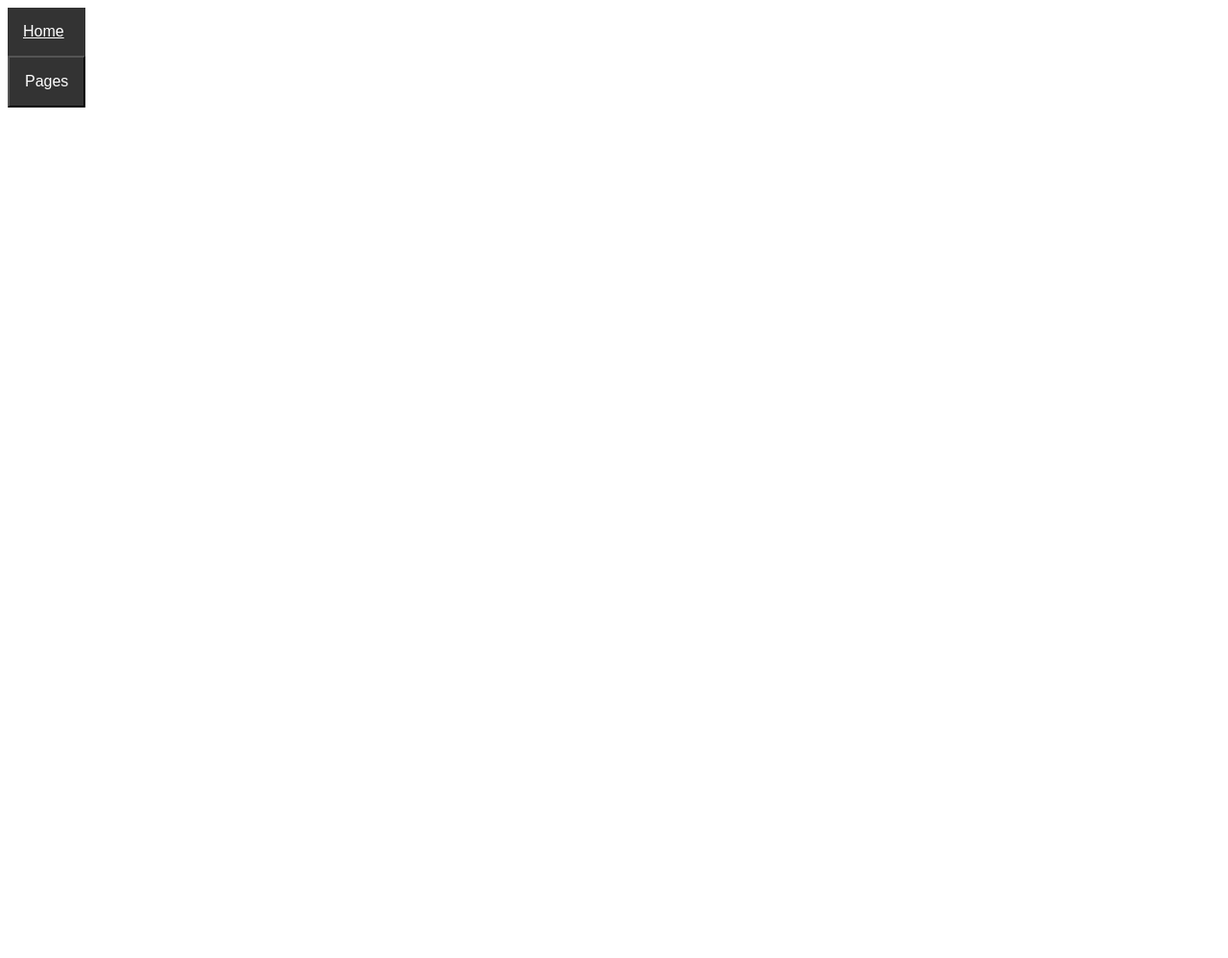
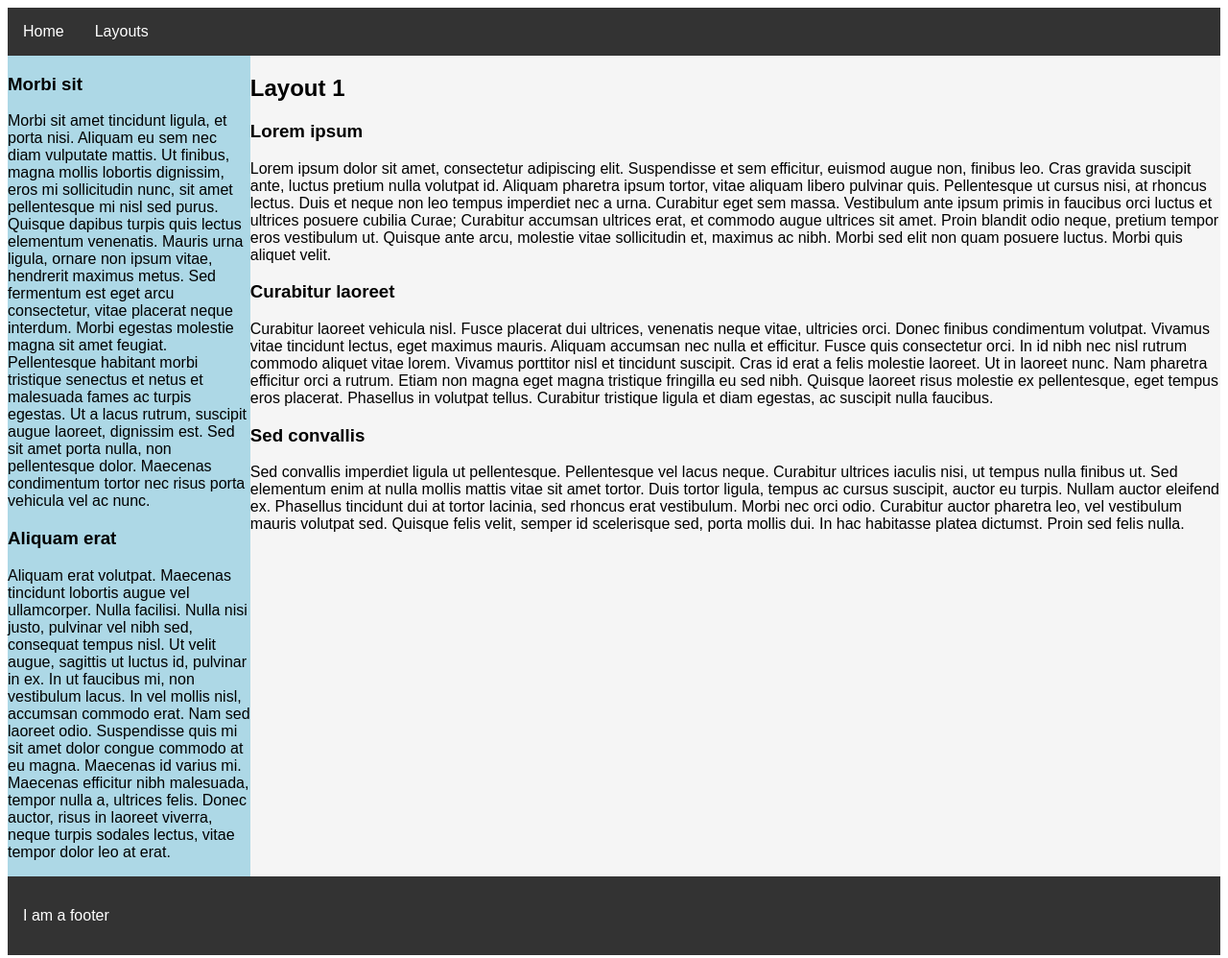
Before and after one commit to Pharakture/comp1950, a plain HTML site: page hw3/page1.html in a window 1280 px wide. Shown: the whole page at 96% size. Before the commit the page ends 800 px from the top, so only its background shows below. Drawn offline with Linux system fonts and the light colour scheme; files that its build step writes are made by us from their sources; files whose address does not match are found by name.

Commit message:
layout 1

```diff
--- a/css/hw3style.css
+++ b/css/hw3style.css
@@ -1,49 +1,78 @@
 body {
 	font-family: sans-serif;
+	background-color: white;
 }
 
-nav {
-	overflow: hidden;
-	float: left;
-	position: relative;
-	display: block;
+.wrapper {
+	background-color: whitesmoke;
 }
 
-nav:hover .dropcontent {
-	display: block;
+#left {
+	float: left;
+	width: 20%;
+	background-color: lightblue;
 }
 
-nav:hover .dropbtn {
-	background-color: dodgerblue;
+
+nav {
+    overflow: hidden;
+    background-color: #333;
+    font-family: sans-serif;
 }
 
 nav a {
-	background-color: #333;
-	color: white;
-	display: block;
-	padding: 1em;
+    float: left;
+    font-size: 100%;
+    color: white;
+    text-align: center;
+    padding: 1em;
+    text-decoration: none;
 }
 
-.dropbtn {
-	background-color: #333;
+footer {
+	clear: both;
 	color: white;
 	padding: 1em;
-	font-size: 100%;
-}
-
-.dropcontent {
-	display: none;
-	position: absolute;
 	background-color: #333;
 }
 
-.dropcontent a {
-	background-color: #333;
-	color: white;
-	display: block;
+.dropdown {
+    float: left;
+    overflow: hidden;
 }
 
-/* Change color of dropdown links on hover */
-.dropdowncontent a:hover {
-	background-color: #f1f1f1
+.dropdown .dropbtn {
+    font-size: 100%;
+    border: none;
+    outline: none;
+    color: white;
+    padding: 1em;
+    background-color: inherit;
 }
+
+nav a:hover, .dropdown:hover .dropbtn {
+    background-color: dodgerblue;
+}
+
+.dropdown-content {
+    display: none;
+    position: absolute;
+    background-color: #f9f9f9;
+}
+
+.dropdown-content a {
+    float: none;
+    color: black;
+    padding: 1em;
+    text-decoration: none;
+    display: block;
+    text-align: left;
+}
+
+.dropdown-content a:hover {
+    background-color: #ddd;
+}
+
+.dropdown:hover .dropdown-content {
+    display: block;
+}
--- a/hw3/page1.html
+++ b/hw3/page1.html
@@ -10,11 +10,6 @@
 	<script src="../js/jquery-3.2.1.min.js"></script>
 
 	<link rel="stylesheet" title="Default" href="css/style.css">
-
-	<!--[if lt IE 9]>
-	<script src="js/html5shiv.js"></script>
-	<![endif]-->
-
 	<title>Layout 1</title>
 </head>
 
@@ -23,14 +18,49 @@
 
 		<nav>
 			<a href="../index.html">Home</a>
-			<button class="dropbtn">Pages</button>
-			<div class="dropcontent">
-				<a href="page1.html">Layout 1</a>
-				<a href="page2.html">Layout 2</a>
-				<a href="page3.html">Layout 3</a>
+			<div class="dropdown">
+				<button class="dropbtn">Layouts</button>
+				<div class="dropdown-content">
+					<a href="page1.html">Layout 1</a>
+					<a href="page2.html">Layout 2</a>
+					<a href="page3.html">Layout 3</a>
+				</div>
 			</div>
 		</nav>
 
+		<div id="left">
+			<section>
+				<h3>Morbi sit</h3>
+				<p>Morbi sit amet tincidunt ligula, et porta nisi. Aliquam eu sem nec diam vulputate mattis. Ut finibus, magna mollis lobortis dignissim, eros mi sollicitudin nunc, sit amet pellentesque mi nisl sed purus. Quisque dapibus turpis quis lectus elementum venenatis. Mauris urna ligula, ornare non ipsum vitae, hendrerit maximus metus. Sed fermentum est eget arcu consectetur, vitae placerat neque interdum. Morbi egestas molestie magna sit amet feugiat. Pellentesque habitant morbi tristique senectus et netus et malesuada fames ac turpis egestas. Ut a lacus rutrum, suscipit augue laoreet, dignissim est. Sed sit amet porta nulla, non pellentesque dolor. Maecenas condimentum tortor nec risus porta vehicula vel ac nunc.</p>
+			</section>
+
+			<section>
+				<h3>Aliquam erat</h3>
+				<p>Aliquam erat volutpat. Maecenas tincidunt lobortis augue vel ullamcorper. Nulla facilisi. Nulla nisi justo, pulvinar vel nibh sed, consequat tempus nisl. Ut velit augue, sagittis ut luctus id, pulvinar in ex. In ut faucibus mi, non vestibulum lacus. In vel mollis nisl, accumsan commodo erat. Nam sed laoreet odio. Suspendisse quis mi sit amet dolor congue commodo at eu magna. Maecenas id varius mi. Maecenas efficitur nibh malesuada, tempor nulla a, ultrices felis. Donec auctor, risus in laoreet viverra, neque turpis sodales lectus, vitae tempor dolor leo at erat.</p>
+			</section>
+		</div>
+
+
+		<main>
+			<h2>Layout 1</h2>
+			<section>
+				<h3>Lorem ipsum</h3>
+				<p>Lorem ipsum dolor sit amet, consectetur adipiscing elit. Suspendisse et sem efficitur, euismod augue non, finibus leo. Cras gravida suscipit ante, luctus pretium nulla volutpat id. Aliquam pharetra ipsum tortor, vitae aliquam libero pulvinar quis. Pellentesque ut cursus nisi, at rhoncus lectus. Duis et neque non leo tempus imperdiet nec a urna. Curabitur eget sem massa. Vestibulum ante ipsum primis in faucibus orci luctus et ultrices posuere cubilia Curae; Curabitur accumsan ultrices erat, et commodo augue ultrices sit amet. Proin blandit odio neque, pretium tempor eros vestibulum ut. Quisque ante arcu, molestie vitae sollicitudin et, maximus ac nibh. Morbi sed elit non quam posuere luctus. Morbi quis aliquet velit.</p>
+			</section>
+			<section>
+				<h3>Curabitur laoreet</h3>
+				<p>Curabitur laoreet vehicula nisl. Fusce placerat dui ultrices, venenatis neque vitae, ultricies orci. Donec finibus condimentum volutpat. Vivamus vitae tincidunt lectus, eget maximus mauris. Aliquam accumsan nec nulla et efficitur. Fusce quis consectetur orci. In id nibh nec nisl rutrum commodo aliquet vitae lorem. Vivamus porttitor nisl et tincidunt suscipit. Cras id erat a felis molestie laoreet. Ut in laoreet nunc. Nam pharetra efficitur orci a rutrum. Etiam non magna eget magna tristique fringilla eu sed nibh. Quisque laoreet risus molestie ex pellentesque, eget tempus eros placerat. Phasellus in volutpat tellus. Curabitur tristique ligula et diam egestas, ac suscipit nulla faucibus.</p>
+			</section>
+
+			<section>
+				<h3>Sed convallis</h3>
+				<p>Sed convallis imperdiet ligula ut pellentesque. Pellentesque vel lacus neque. Curabitur ultrices iaculis nisi, ut tempus nulla finibus ut. Sed elementum enim at nulla mollis mattis vitae sit amet tortor. Duis tortor ligula, tempus ac cursus suscipit, auctor eu turpis. Nullam auctor eleifend ex. Phasellus tincidunt dui at tortor lacinia, sed rhoncus erat vestibulum. Morbi nec orci odio. Curabitur auctor pharetra leo, vel vestibulum mauris volutpat sed. Quisque felis velit, semper id scelerisque sed, porta mollis dui. In hac habitasse platea dictumst. Proin sed felis nulla.</p>
+			</section>
+		</main>
+
+		<footer>
+			<p>I am a footer</p>
+		</footer>
 
 	</div>
 </body>
```
